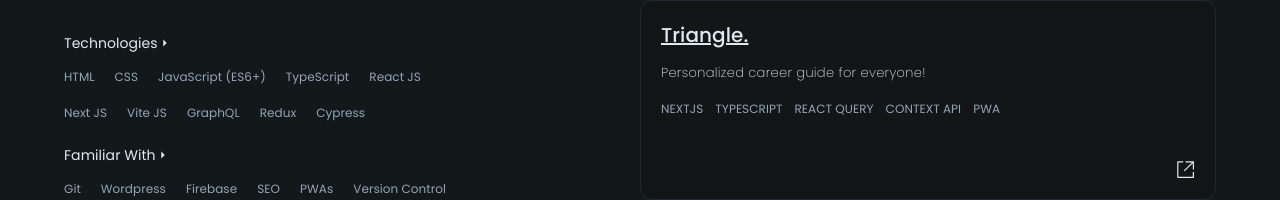
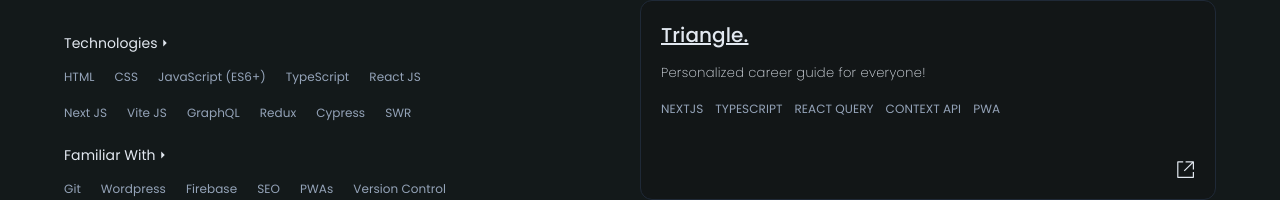
Before and after one commit to uduma-sonia/sonia-uduma, a React (Vite) app: page / in a window 1280 px wide. Shown: the part 392-592 px from the top of the page. Built offline with nearby package versions, Linux system fonts and the light colour scheme.

Commit message:
updated skills

```diff
--- a/src/components/Technologies.jsx
+++ b/src/components/Technologies.jsx
@@ -19,6 +19,7 @@ export default function Technologies() {
         <li>GraphQL</li>
         <li>Redux</li>
         <li>Cypress</li>
+        <li>SWR</li>
       </ul>
 
       <p className="mb-4 mt-6 text-sm flex items-center">
```
